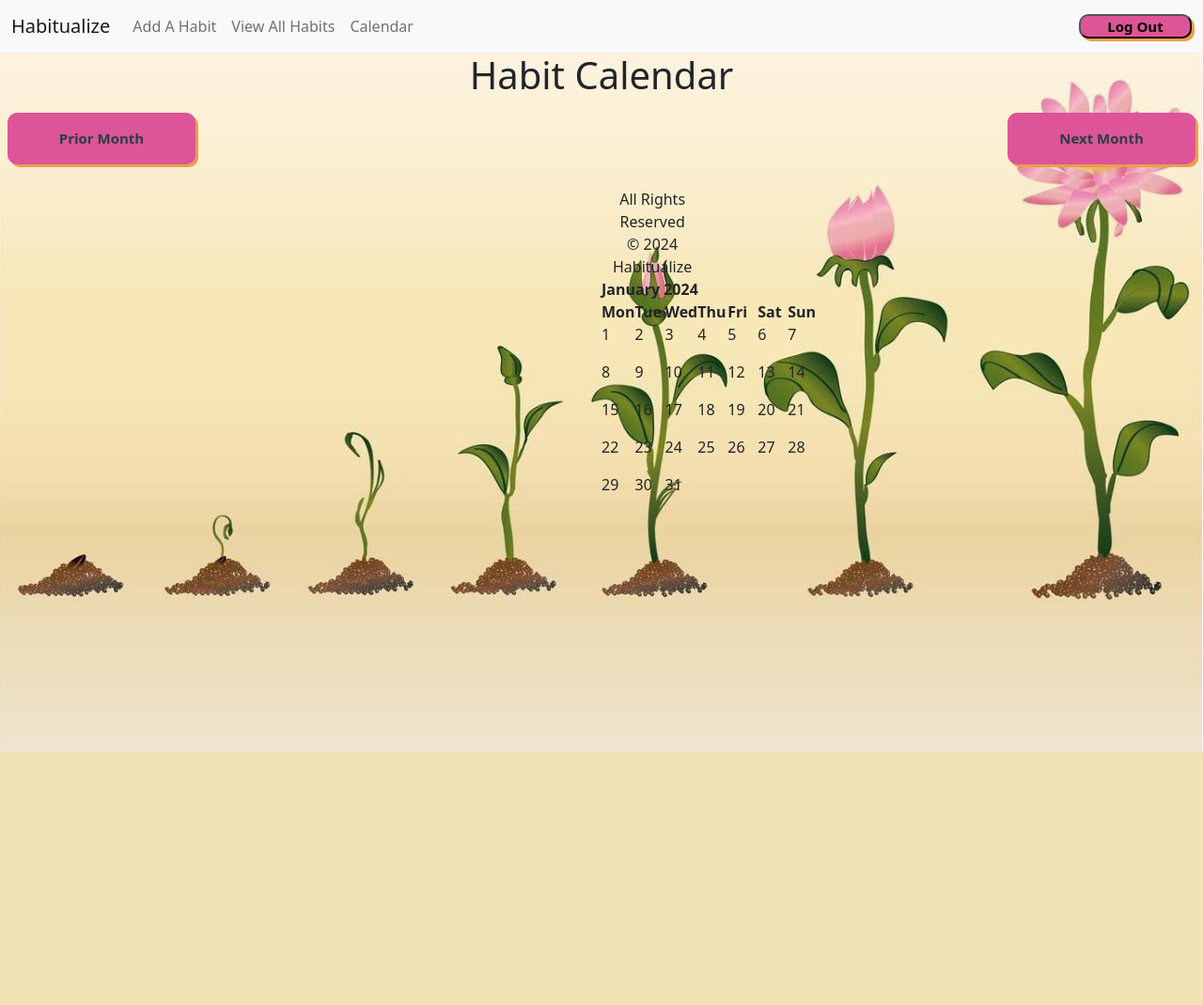
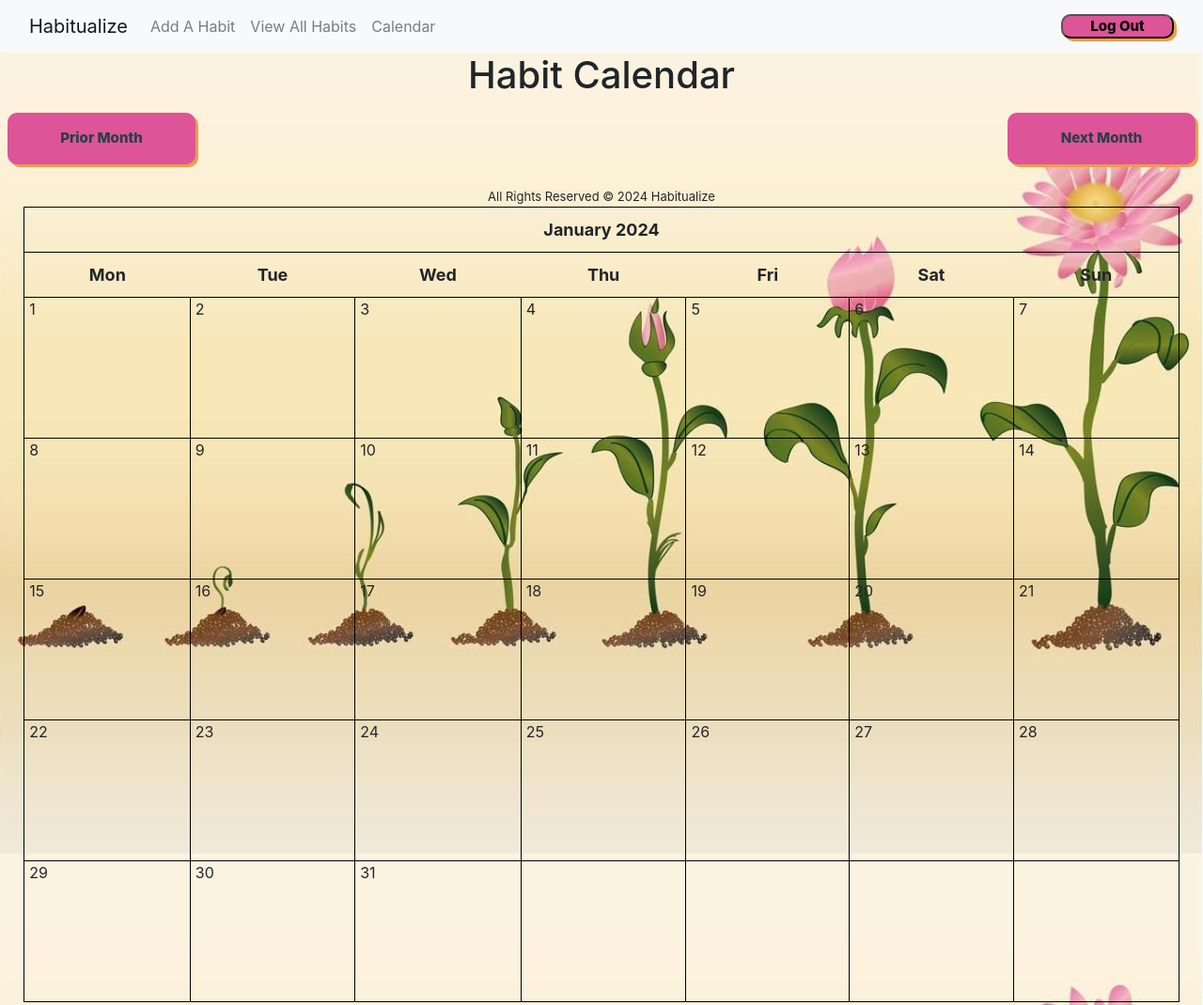
Before and after one commit to harmonica23/habitualize, a Django app: page /calendar/ in a window 1280 px wide. Shown: the whole page at 94% size. Before the commit the page ends 800 px from the top, so only its background shows below. Run offline with Django 5.2, Linux system fonts and the light colour scheme; the visitor is signed in with stand-in values (Sample User, id 1); data that the repository does not hold is empty; some libraries are stand-ins or nearby versions.

Commit message:
calendar layout

```diff
--- a/habitualize/main_app/forms.py
+++ b/habitualize/main_app/forms.py
@@ -57,7 +57,7 @@
             'start_time': DateInput(attrs={'type': 'datetime-local'}, format='%Y-%m-%dT%H:%M'),
             'end_time': DateInput(attrs={'type': 'datetime-local'}, format='%Y-%m-%dT%H:%M'),
         }
-        fields = ['title', 'start_time', 'end_time']
+        fields = ['start_time', 'end_time']
     def __init__(self, *args, **kwargs):
         super(EventForm, self).__init__(*args, **kwargs)
         self.fields['start_time'].input_formats = ('%Y-%m-%dT%H:%M',)
--- a/habitualize/main_app/static/css/style.css
+++ b/habitualize/main_app/static/css/style.css
@@ -172,7 +172,7 @@
 /* RACHEL css start */
 
 
-/* .left {
+.left {
     float: left;
 }
 
@@ -191,18 +191,42 @@
     margin: 15px;
 }
 
-.form {
+.calendar {
+    width: 98%;
     margin: auto;
-}
+    font-size: 13px;
+  }
 
-.form input,
-.form select,
-.form textarea {
-    border-radius: 5px;
-    border: 1px solid #17a2b8;
-    outline: none;
-    background: none;
-    padding: 5px;
-    width: 100%;
-} */
+  .calendar tr, .calendar td {
+    border: 1px solid black;
+  }
+
+  .calendar th {
+    padding: 10px;
+    text-align: center;
+    font-size: 18px;
+  }
+
+  .calendar td {
+    width: 200px;
+    height: 150px;
+    padding: 20px 0px 0px 5px;
+  }
+
+  .month {
+    font-size: 25px;
+  }
+
+  .date {
+    font-size: 16px;
+  }
+
+  ul {
+    height: 100%;
+    padding: 0px 5px 0px 20px;
+  }
+
+  a {
+    color: #17a2b8;
+  }
 /* rachel css end */
--- a/habitualize/main_app/templates/base.html
+++ b/habitualize/main_app/templates/base.html
@@ -9,7 +9,9 @@
     <link href="https://cdn.jsdelivr.net/npm/bootstrap@5.0.2/dist/css/bootstrap.min.css" rel="stylesheet"
         integrity="sha384-EVSTQN3/azprG1Anm3QDgpJLIm9Nao0Yz1ztcQTwFspd3yD65VohhpuuCOmLASjC" crossorigin="anonymous">
     <script src="https://code.jquery.com/jquery-3.6.4.min.js"></script>
-    <title>Habitualize</title>
+    <link rel="stylesheet" href="https://maxcdn.bootstrapcdn.com/bootstrap/4.0.0/css/bootstrap.min.css">
+    <link rel="stylesheet" href="https://use.fontawesome.com/releases/v5.0.10/css/all.css">
+    <link rel="stylesheet" type="text/css" href="{'% static 'cal/css/styles.css' %}">
 </head>
 
 <body class="d-flex flex-column min-vh-100">
--- a/habitualize/main_app/templates/habits/detail.html
+++ b/habitualize/main_app/templates/habits/detail.html
@@ -19,7 +19,7 @@
   <div class="form_area">
     <p class="title">Add Event</p>
 
-    <form action="{% url 'event_new' habit_id=habit.id %}" method="POST">
+    <form action="{% url 'event_new' habit_id=habit.id habit_name=habit.name %}" method="POST">
       {% csrf_token %}
       {{ event_form.as_p }}
       <button type="submit" class="addevt-btn">SAVE</button>
--- a/habitualize/main_app/urls.py
+++ b/habitualize/main_app/urls.py
@@ -8,12 +8,11 @@
   path('habits/', views.habits_index, name='index'),
   path('habits/<int:habit_id>/', views.habits_detail, name='detail'),
   path('habits/create/', views.HabitCreate.as_view(), name='create'),
-  ##path('calendar/', views.calendar, name='calendar'),
   path('accounts/signup/', views.signup, name='signup'),
   path('habits/<int:pk>/update/', views.HabitUpdate.as_view(), name='habits_update'),
   path('habits/<int:pk>/delete/', views.HabitDelete.as_view(), name='habits_delete'),
   path('calendar/', views.CalendarView.as_view(), name='calendar'),
-  path('habit/<int:habit_id>/event/new/', views.event, name='event_new'),
+  path('habit/<int:habit_id>/<str:habit_name>/event/new/', views.event, name='event_new'),
   path('event/edit/<int:event_id>/', views.event, name='event_edit'),
   path('random_quote/', views.random_quote_view, name='random_quote')
 ]
--- a/habitualize/main_app/views.py
+++ b/habitualize/main_app/views.py
@@ -125,7 +125,7 @@
     return month
 
 @login_required
-def event(request, habit_id):
+def event(request, habit_id, habit_name):
     instance = Event()
 
     form = EventForm(request.POST or None, instance=instance)
@@ -133,6 +133,7 @@
         new_event=form.save(commit=False)
         new_event.habit_id=habit_id
         new_event.user_id=request.user.id
+        new_event.title=habit_name
         new_event.save()
         return HttpResponseRedirect(reverse('calendar'))
     return render(request, 'cal/event.html', {'form': form})
```
